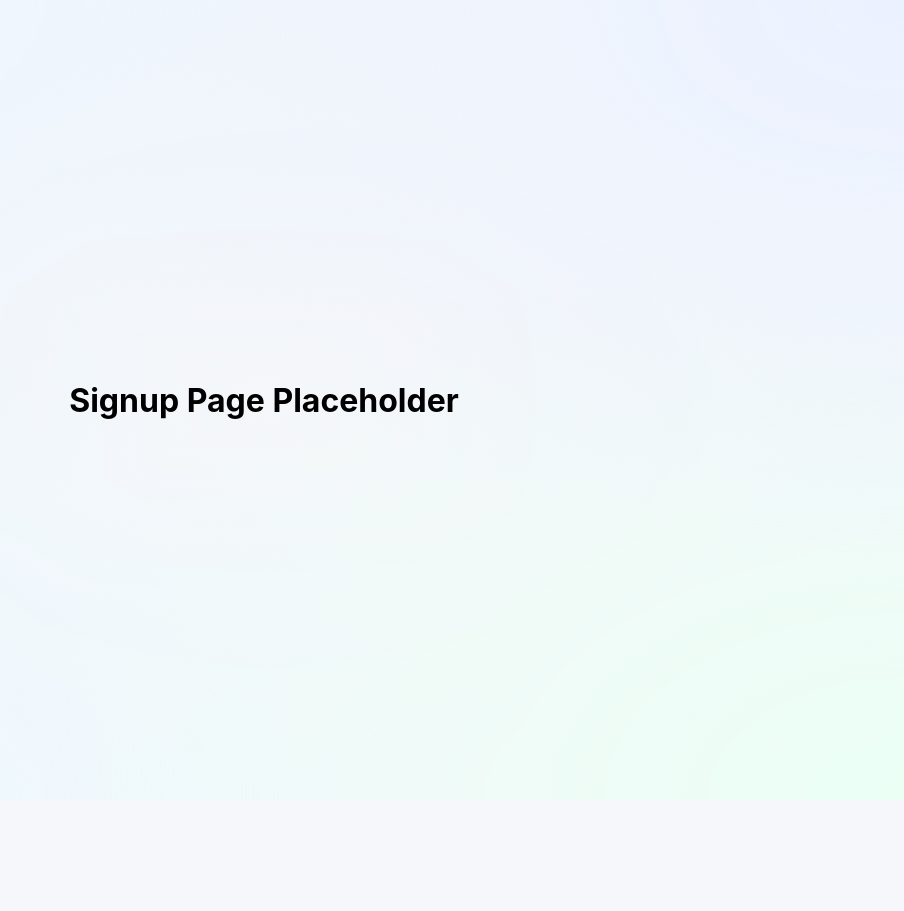
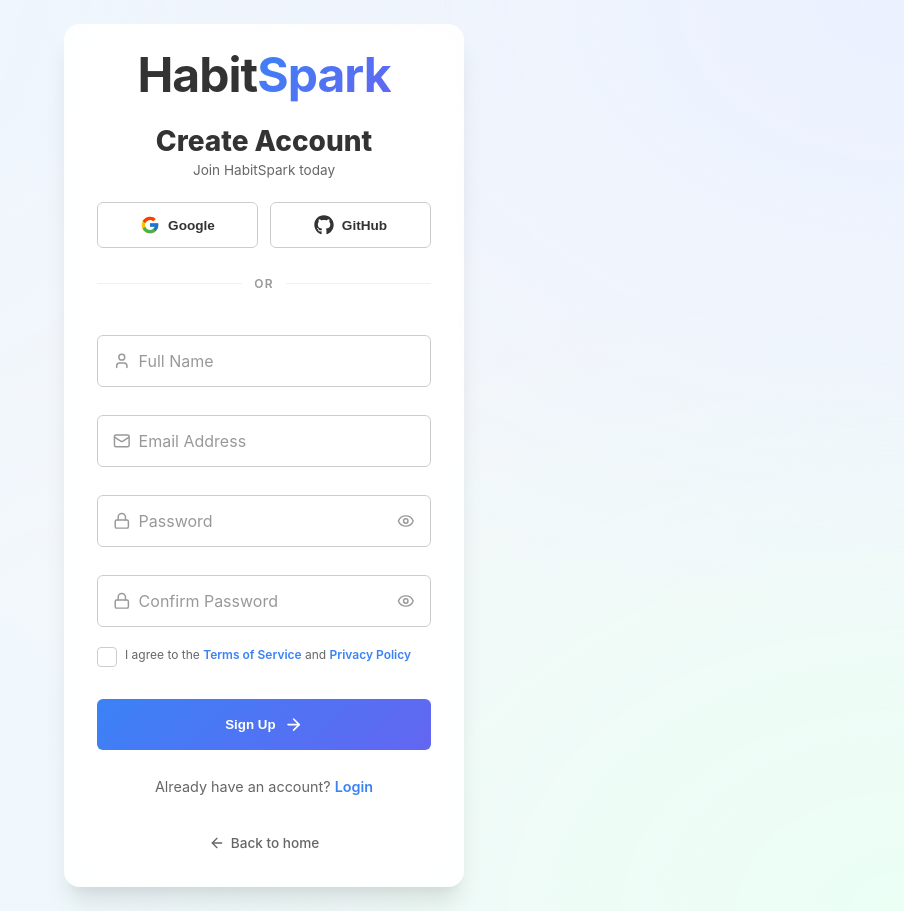
Before and after one commit to Triumphant307/habit-spark-2.0, a Next.js app: page /signup in a window 1280 px wide. Shown: the whole page, without its empty margins (376-1280 px from the left). Before the commit the page ends 800 px from the top, so only its background shows below. Built offline with nearby package versions, Linux system fonts and the light colour scheme.

Commit message:
feat: complete authentication UI with SignupForm, SocialAuth, and reusable components

```diff
--- a/src/Styles/Auth/Auth.module.css
+++ b/src/Styles/Auth/Auth.module.css
@@ -2,14 +2,11 @@
   display: flex;
   align-items: center;
   justify-content: center;
-  height: 100vh;
-  width: 100vw;
+  min-height: 100vh;
+  width: 100%;
   background-image: var(--gradient-background-page);
-  padding: var(--spacing-lg);
-  overflow: hidden;
-  position: fixed;
-  top: 0;
-  left: 0;
+  padding: var(--spacing-2xl) var(--spacing-lg);
+  position: relative;
 }
 
 .Auth_Content {
--- a/src/Styles/Auth/AuthForm.module.css
+++ b/src/Styles/Auth/AuthForm.module.css
@@ -37,6 +37,21 @@
   margin-top: var(--spacing-lg);
 }
 
+.Auth_ForgotPassword {
+  display: block;
+  text-align: right;
+  font-size: var(--font-size-xs);
+  color: var(--color-text-muted);
+  text-decoration: none;
+  margin-top: calc(var(--spacing-xs) * -1);
+  margin-bottom: var(--spacing-sm);
+  transition: color 0.2s ease;
+}
+
+.Auth_ForgotPassword:hover {
+  color: var(--color-brand-primary);
+}
+
 .Auth_FormFooter a {
   color: var(--color-brand-primary);
   text-decoration: none;
--- /dev/null
+++ b/src/Styles/Auth/SocialAuth.module.css
@@ -0,0 +1,34 @@
+.Social_Container {
+  display: flex;
+  gap: var(--spacing-md);
+  width: 100%;
+  margin-top: var(--spacing-md);
+}
+
+.Social_Button {
+  flex: 1;
+  display: flex;
+  align-items: center;
+  justify-content: center;
+  gap: var(--spacing-sm);
+  padding: var(--spacing-md);
+  background: transparent;
+  border: 1px solid var(--border-color-base);
+  border-radius: var(--shape-radius-sm);
+  color: var(--color-text-primary);
+  font-weight: 600;
+  font-size: var(--font-size-sm);
+  cursor: pointer;
+  transition: var(--animation-transition-fast);
+}
+
+.Social_Button:hover {
+  background: rgba(255, 255, 255, 0.05);
+  border-color: var(--color-brand-primary);
+  transform: translateY(-1px);
+  box-shadow: 0 4px 12px rgba(0, 0, 0, 0.1);
+}
+
+.Social_Icon {
+  font-size: 1.25rem;
+}
--- /dev/null
+++ b/src/Styles/Auth/UI/AuthCheckbox.module.css
@@ -0,0 +1,56 @@
+.CheckboxContainer {
+  display: flex;
+  align-items: flex-start;
+  gap: var(--spacing-sm);
+  cursor: pointer;
+  user-select: none;
+  margin: var(--spacing-sm) 0;
+  width: 100%;
+}
+
+.HiddenCheckbox {
+  position: absolute;
+  opacity: 0;
+  cursor: pointer;
+  height: 0;
+  width: 0;
+}
+
+.StyledCheckbox {
+  min-width: 1.25rem;
+  height: 1.25rem;
+  background: transparent;
+  border: 1px solid var(--border-color-base);
+  border-radius: 4px;
+  display: flex;
+  align-items: center;
+  justify-content: center;
+  transition: all 0.2s ease;
+  color: white;
+  font-size: 0.85rem;
+}
+
+.HiddenCheckbox:checked + .StyledCheckbox {
+  background: var(--gradient-surface-primary);
+  border-color: transparent;
+}
+
+.LabelText {
+  font-size: var(--font-size-xs);
+  color: var(--color-text-secondary);
+  line-height: 1.4;
+}
+
+.LabelText a {
+  color: var(--color-brand-primary);
+  text-decoration: none;
+  font-weight: 600;
+}
+
+.LabelText a:hover {
+  text-decoration: underline;
+}
+
+.CheckboxContainer:hover .StyledCheckbox {
+  border-color: var(--color-brand-primary);
+}
--- /dev/null
+++ b/src/Styles/Auth/UI/AuthDivider.module.css
@@ -0,0 +1,28 @@
+.Divider {
+  display: flex;
+  align-items: center;
+  width: 100%;
+  margin: var(--spacing-lg) 0;
+  color: var(--color-text-muted);
+  font-size: var(--font-size-xs);
+  text-transform: uppercase;
+  letter-spacing: 0.1em;
+  font-weight: 600;
+}
+
+.Divider::before,
+.Divider::after {
+  content: "";
+  flex: 1;
+  height: 1px;
+  background: var(--border-color-base);
+  opacity: 0.3;
+}
+
+.Divider::before {
+  margin-right: var(--spacing-md);
+}
+
+.Divider::after {
+  margin-left: var(--spacing-md);
+}
--- a/src/app/(auth)/layout.tsx
+++ b/src/app/(auth)/layout.tsx
@@ -1,25 +1,14 @@
 "use client";
 
 import React from "react";
-import Link from "next/link";
 import styles from "@/Styles/Auth/Auth.module.css";
 import { motion } from "framer-motion";
-import { useEffect } from "react";
 
 export default function AuthLayout({
   children,
 }: {
   children: React.ReactNode;
 }) {
-  useEffect(() => {
-    // Lock scroll
-    const originalStyle = window.getComputedStyle(document.body).overflow;
-    document.body.style.overflow = "hidden";
-    return () => {
-      document.body.style.overflow = originalStyle;
-    };
-  }, []);
-
   return (
     <main className={styles.Auth_Layout}>
       <div className={styles.Auth_Content}>
--- a/src/app/(auth)/signup/page.tsx
+++ b/src/app/(auth)/signup/page.tsx
@@ -1,9 +1,13 @@
 import React from "react";
+import AuthCard from "@/components/Auth/AuthCard";
+import SignupForm from "@/components/Auth/SignupForm";
 
 const SignupPage: React.FC = () => {
   return (
     <div>
-      <h1>Signup Page Placeholder</h1>
+      <AuthCard>
+        <SignupForm />
+      </AuthCard>
     </div>
   );
 };
--- a/src/components/Auth/SignupForm.tsx
+++ b/src/components/Auth/SignupForm.tsx
@@ -1,9 +1,68 @@
+"use client";
+
 import React from "react";
+import styles from "@/Styles/Auth/AuthForm.module.css";
+import { LuMail, LuLock, LuUser } from "react-icons/lu";
+import AuthInput from "./UI/AuthInput";
+import AuthButton from "./UI/AuthButton";
+import SocialAuth from "./SocialAuth";
+import AuthDivider from "./UI/AuthDivider";
+import AuthCheckbox from "./UI/AuthCheckbox";
 
 const SignupForm: React.FC = () => {
   return (
-    <form>
-      <h2>Signup Form Placeholder</h2>
+    <form className={styles.Auth_Form}>
+      <header className={styles.Auth_FormHeader}>
+        <h1 className={styles.Auth_FormTitle}>Create Account</h1>
+        <p className={styles.Auth_FormSubtitle}>Join HabitSpark today</p>
+      </header>
+
+      <div className={styles.Auth_FormGroup}>
+        <SocialAuth />
+        <AuthDivider />
+
+        <AuthInput
+          label="Full Name"
+          type="text"
+          icon={<LuUser />}
+          required
+        />
+
+        <AuthInput
+          label="Email Address"
+          type="email"
+          icon={<LuMail />}
+          required
+        />
+
+        <AuthInput
+          label="Password"
+          type="password"
+          icon={<LuLock />}
+          required
+        />
+
+        <AuthInput
+          label="Confirm Password"
+          type="password"
+          icon={<LuLock />}
+          required
+        />
+
+        <AuthCheckbox required>
+          I agree to the <a href="/terms">Terms of Service</a> and <a href="/privacy">Privacy Policy</a>
+        </AuthCheckbox>
+
+        <AuthButton type="submit">
+          Sign Up
+        </AuthButton>
+
+        <footer className={styles.Auth_FormFooter}>
+          <p>
+            Already have an account? <a href="/login">Login</a>
+          </p>
+        </footer>
+      </div>
     </form>
   );
 };
--- a/src/components/Auth/SocialAuth.tsx
+++ b/src/components/Auth/SocialAuth.tsx
@@ -1,9 +1,41 @@
+"use client";
+
 import React from "react";
+import { FcGoogle } from "react-icons/fc";
+import { FaGithub } from "react-icons/fa";
+import styles from "@/Styles/Auth/SocialAuth.module.css";
 
 const SocialAuth: React.FC = () => {
+  const handleGoogleLogin = () => {
+    console.log("Google login clicked");
+    // Integrate with your Auth provider here (e.g., Firebase, NextAuth, etc.)
+  };
+
+  const handleGithubLogin = () => {
+    console.log("GitHub login clicked");
+  };
+
   return (
-    <div>
-      <h3>Social Auth Buttons Placeholder</h3>
+    <div className={styles.Social_Container}>
+      <button
+        type="button"
+        className={styles.Social_Button}
+        onClick={handleGoogleLogin}
+        aria-label="Continue with Google"
+      >
+        <FcGoogle className={styles.Social_Icon} />
+        <span>Google</span>
+      </button>
+
+      <button
+        type="button"
+        className={styles.Social_Button}
+        onClick={handleGithubLogin}
+        aria-label="Continue with GitHub"
+      >
+        <FaGithub className={styles.Social_Icon} />
+        <span>GitHub</span>
+      </button>
     </div>
   );
 };
--- /dev/null
+++ b/src/components/Auth/UI/AuthCheckbox.tsx
@@ -0,0 +1,23 @@
+"use client";
+
+import React from "react";
+import { LuCheck } from "react-icons/lu";
+import styles from "@/Styles/Auth/UI/AuthCheckbox.module.css";
+
+interface AuthCheckboxProps extends React.InputHTMLAttributes<HTMLInputElement> {
+  children: React.ReactNode;
+}
+
+const AuthCheckbox: React.FC<AuthCheckboxProps> = ({ children, className, ...props }) => {
+  return (
+    <label className={`${styles.CheckboxContainer} ${className || ""}`}>
+      <input type="checkbox" className={styles.HiddenCheckbox} {...props} />
+      <div className={styles.StyledCheckbox}>
+        <LuCheck />
+      </div>
+      <span className={styles.LabelText}>{children}</span>
+    </label>
+  );
+};
+
+export default AuthCheckbox;
--- /dev/null
+++ b/src/components/Auth/UI/AuthDivider.tsx
@@ -0,0 +1,8 @@
+import React from "react";
+import styles from "@/Styles/Auth/UI/AuthDivider.module.css";
+
+const AuthDivider: React.FC<{ text?: string }> = ({ text = "or" }) => {
+  return <div className={styles.Divider}>{text}</div>;
+};
+
+export default AuthDivider;
```
Also changed, not shown: src/components/Auth/LoginForm.tsx (+9 -0 lines).
